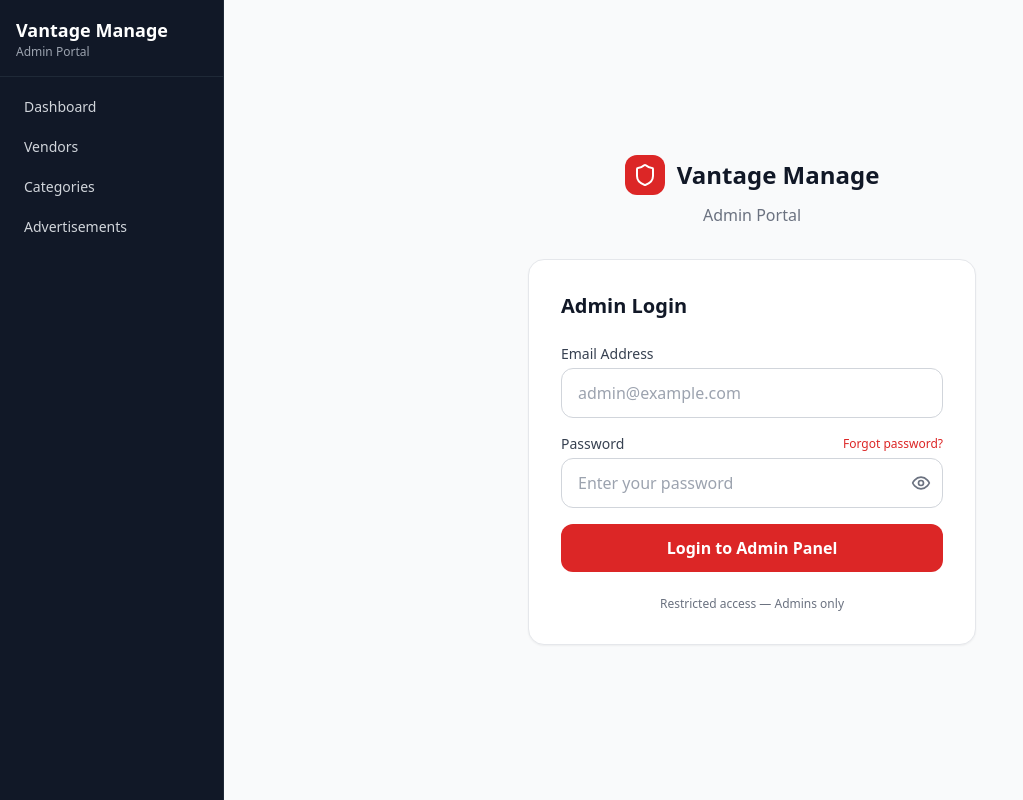
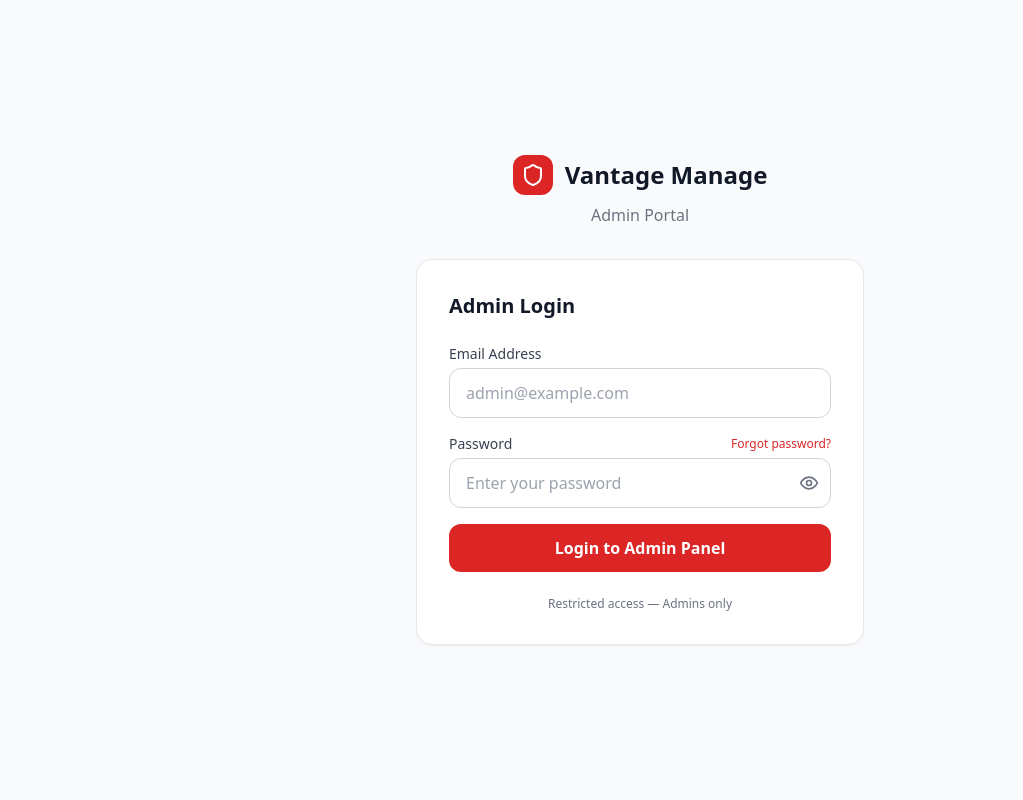
Before and after one commit to vantagemanagezain-create/vantage-manage, a Next.js app: page /admin/login in a window 1280 px wide. Shown: the whole page, without its empty margins (0-1023 px from the left). Built offline with nearby package versions, Linux system fonts and the light colour scheme.

Commit message:
fix(Bug4): Hide admin sidebar on login page when not authenticated

```diff
--- a/app/admin/layout.tsx
+++ b/app/admin/layout.tsx
@@ -35,7 +35,7 @@ export default function AdminLayout({
   return (
     <div className="flex h-screen bg-gray-950 text-white overflow-hidden">
       {/* Sidebar */}
-      <aside className="w-56 bg-gray-900 border-r border-gray-800 flex flex-col">
+      {isAdmin && (<aside className="w-56 bg-gray-900 border-r border-gray-800 flex flex-col">
         <div className="p-4 border-b border-gray-800">
           <h1 className="text-lg font-bold text-white">Vantage Manage</h1>
           <p className="text-xs text-gray-400">Admin Portal</p>
@@ -76,7 +76,7 @@ export default function AdminLayout({
             </button>
           </div>
         )}
-      </aside>
+      </aside>)}
       <main className="flex-1 overflow-auto">
         {children}
       </main>
```
